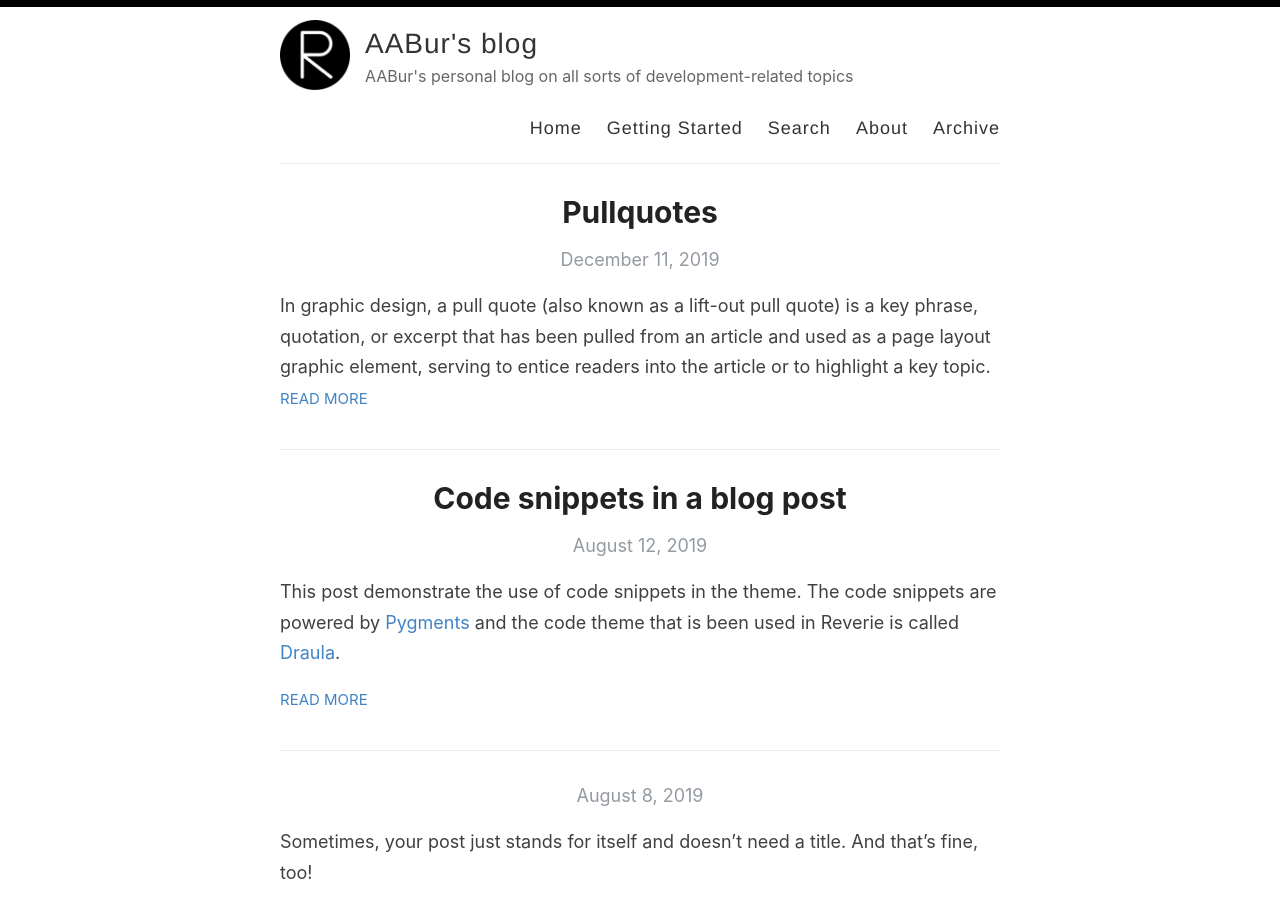
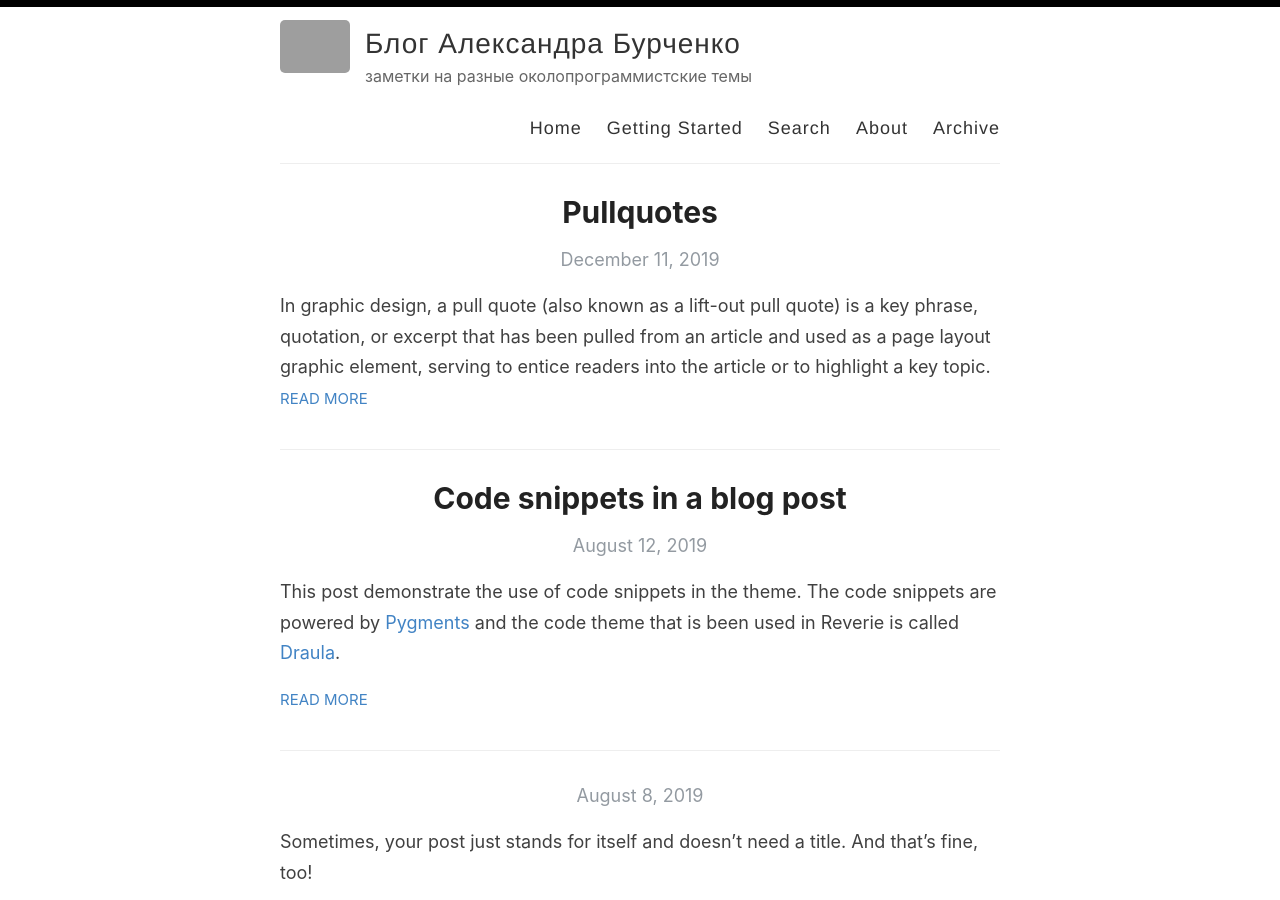
Before and after one commit to AABur/aabur.github.io, a Jekyll site: the page built from index.html, in a window 1280 px wide and 900 px high. Built offline with Jekyll 4.4.1, drawn with Linux system fonts in a browser that asks for light colours; the list of posts is cut into pages by our own code; grey boxes are pictures that could not be loaded.

Commit message:
ci: :wrench: update config

```diff
--- a/_config.yml
+++ b/_config.yml
@@ -3,16 +3,16 @@
 #
 
 # Name of your site (displayed in the header)
-name: AABur's blog
+name: Блог Александра Бурченко
 
 # Name of the author
-author: Alexander Burchenko
+author: Александр Бурченко
 
 # Short bio or description (displayed in the header)
-description: AABur's personal blog on all sorts of development-related topics
+description: заметки на разные околопрограммистские темы
 
 # URL of your avatar or profile pic (you could use your GitHub profile pic)
-avatar: /images/reverie.png
+avatar: avatars.githubusercontent.com/u/41373199?v=4
 
 #
 # Flags below are optional
```
